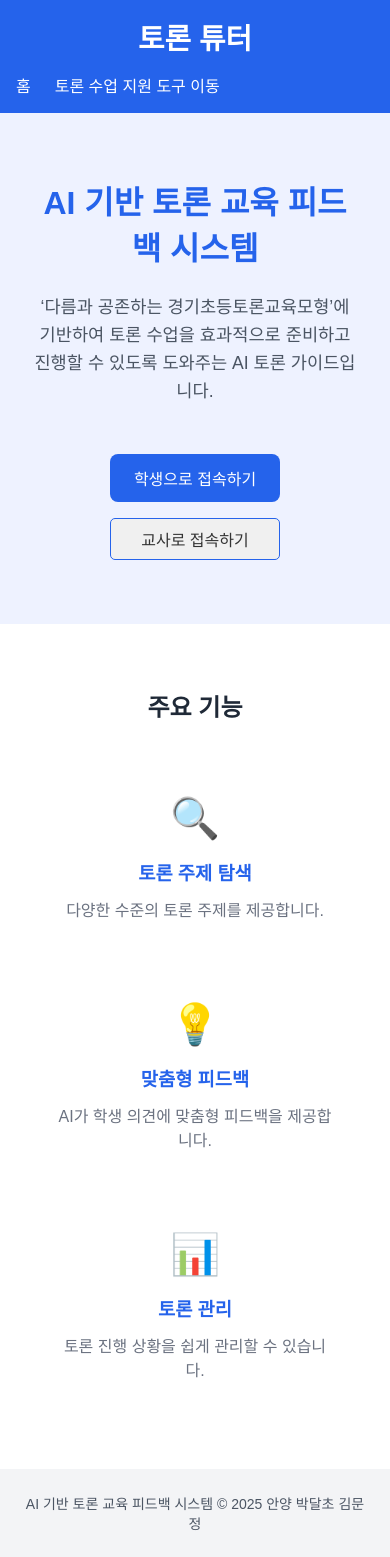
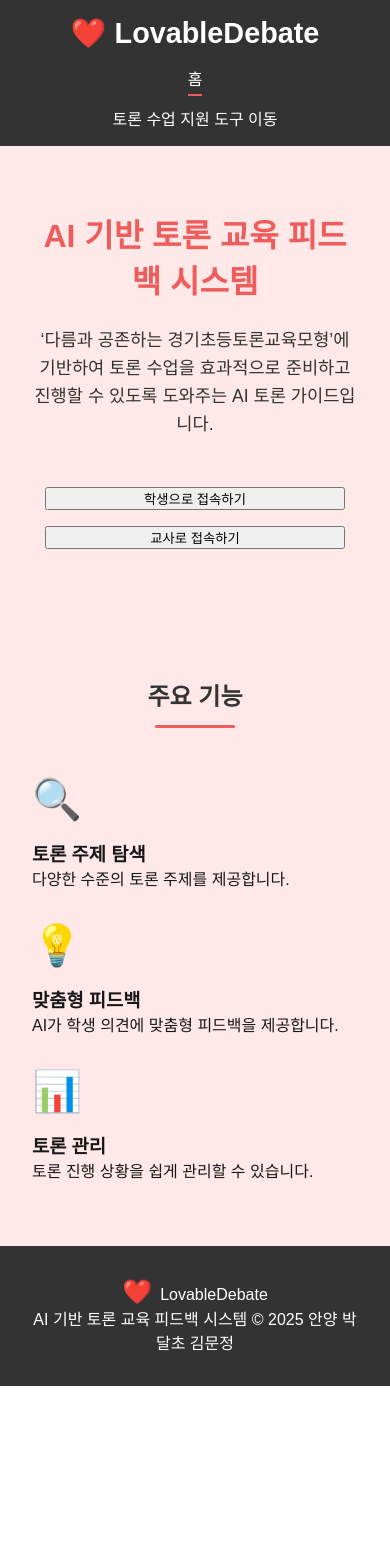
Before and after one commit to reallygood83/lovabledebate25, a Next.js app: page / in a window 390 px wide. After the commit the page ends 1386 px from the top, so only its background shows below. Built offline with nearby package versions, Linux system fonts and the light colour scheme.

Commit message:
학생 접속 부분의 세로줄 스타일 제거 및 UI 개선

```diff
--- a/app/page.js
+++ b/app/page.js
@@ -124,7 +124,7 @@ export default function Home() {
   return (
     <div className={styles.mainContainer}>
       <header className={styles.mainHeader}>
-        <h1 className={styles.mainTitle}>토론 튜터</h1>
+        <h1 className={styles.mainTitle}>LovableDebate</h1>
         <nav className={styles.mainNav}>
           <ul>
             <li><a href="https://lovabledebate25.vercel.app/" className={styles.active}>홈</a></li>
@@ -142,13 +142,13 @@ export default function Home() {
 
           <div className={styles.buttonGroup}>
             <button
-              className={styles.primaryButton}
+              className={`lovable-btn-primary large`}
               onClick={() => setActiveSection('student')}
             >
               학생으로 접속하기
             </button>
             <button
-              className={styles.secondaryButton}
+              className={`lovable-btn-secondary large`}
               onClick={handleTeacherAccess}
             >
               교사로 접속하기
@@ -158,27 +158,26 @@ export default function Home() {
 
         {activeSection === 'student' && (
           <div className={styles.accessSection}>
-            <h2>학생 접속</h2>
+            <h2 className={styles.accessTitle}>학생 접속</h2>
             <div className={styles.studentOptions}>
               <div className={styles.optionCard}>
-                <h3>토론 의견 제출하기</h3>
-                <p>토론에 대한 내 의견을 작성하고 제출합니다.</p>
+                <h3>토론 의견 제출</h3>
+                <p>토론 주제에 대한 의견을 작성하고 제출합니다.</p>
                 <Link href="/submit" className={styles.optionButton}>
-                  의견 제출하기
+                  의견 작성하기
                 </Link>
               </div>
-
               <div className={styles.optionCard}>
-                <h3>좋은 예시 보기</h3>
-                <p>다른 학생들의 우수한 토론 의견을 살펴봅니다.</p>
-                <Link href="/examples" className={styles.optionButton}>
-                  예시 보기
+                <h3>우수 의견 살펴보기</h3>
+                <p>다른 학생들의 우수한 의견을 확인합니다.</p>
+                <Link href="/student/examples" className={styles.optionButton}>
+                  의견 보기
                 </Link>
               </div>
-
               <div className={styles.optionCard}>
-                <h3>피드백 확인하기</h3>
+                <h3>피드백 확인</h3>
                 <p>내 의견에 대한 선생님의 피드백을 확인합니다.</p>
+                <div className={styles.checkFeedback}>
                   <form onSubmit={handleStudentLogin} className={styles.loginForm}>
                     <input
                       type="text"
@@ -198,20 +197,21 @@ export default function Home() {
                       className={error ? `${styles.formInput} ${styles.inputError}` : styles.formInput}
                       disabled={isLoading}
                     />
+                    {error && <p className={styles.errorText}>{error}</p>}
                     <button
                       type="submit"
-                    className={styles.formButton}
+                      className="lovable-btn-primary"
                       disabled={isLoading}
                     >
-                    {isLoading ? '로그인 중...' : '로그인'}
+                      {isLoading ? '로딩 중...' : '피드백 확인하기'}
                     </button>
                   </form>
-                {error && <p className={styles.errorText}>{error}</p>}
+                </div>
               </div>
             </div>
 
             <button
-              className={styles.backButton}
+              className="lovable-link-more"
               onClick={() => setActiveSection(null)}
             >
               뒤로 가기
@@ -221,9 +221,9 @@ export default function Home() {
 
         {activeSection === 'teacher' && (
           <div className={styles.accessSection}>
-            <h2>교사 접속</h2>
+            <h2 className={styles.accessTitle}>교사 접속</h2>
             <div className={styles.teacherAccess}>
-              <div className={styles.loginCard}>
+              <div className="lovable-card">
                 <h3>교사 로그인</h3>
                 <p>교사 계정으로 로그인하여 대시보드에 접속합니다.</p>
                 <form onSubmit={handleTeacherLogin} className={styles.loginForm}>
@@ -248,17 +248,24 @@ export default function Home() {
                   {error && <p className={styles.errorText}>{error}</p>}
                   <button
                     type="submit"
-                    className={styles.formButton}
+                    className="lovable-btn-primary"
                     disabled={isLoading}
                   >
                     {isLoading ? '로그인 중...' : '대시보드 접속하기'}
+                  </button>
+                  <button
+                    type="button"
+                    className={styles.naverLoginButton}
+                    onClick={() => window.alert('네이버 로그인 기능은 추후 제공됩니다.')}
+                  >
+                    네이버 아이디로 로그인
                   </button>
                 </form>
               </div>
             </div>
 
             <button
-              className={styles.backButton}
+              className="lovable-link-more"
               onClick={() => setActiveSection(null)}
             >
               뒤로 가기
@@ -270,17 +277,17 @@ export default function Home() {
           <div className={styles.featuresSection}>
             <h2>주요 기능</h2>
             <div className={styles.featuresList}>
-              <div className={styles.featureItem}>
+              <div className="lovable-card">
                 <div className={styles.featureIcon}>🔍</div>
                 <h3>토론 주제 탐색</h3>
                 <p>다양한 수준의 토론 주제를 제공합니다.</p>
               </div>
-              <div className={styles.featureItem}>
+              <div className="lovable-card">
                 <div className={styles.featureIcon}>💡</div>
                 <h3>맞춤형 피드백</h3>
                 <p>AI가 학생 의견에 맞춤형 피드백을 제공합니다.</p>
               </div>
-              <div className={styles.featureItem}>
+              <div className="lovable-card">
                 <div className={styles.featureIcon}>📊</div>
                 <h3>토론 관리</h3>
                 <p>토론 진행 상황을 쉽게 관리할 수 있습니다.</p>
@@ -291,7 +298,15 @@ export default function Home() {
       </main>
 
       <footer className={styles.mainFooter}>
+        <div className="container">
+          <div className="flex items-center justify-between">
+            <div className="flex items-center">
+              <span style={{ fontSize: '1.5rem', marginRight: '0.5rem' }}>❤️</span>
+              <span>LovableDebate</span>
+            </div>
             <p>AI 기반 토론 교육 피드백 시스템 &copy; 2025 안양 박달초 김문정</p>
+          </div>
+        </div>
       </footer>
     </div>
   );
--- a/app/page.module.css
+++ b/app/page.module.css
@@ -11,7 +11,7 @@
   justify-content: space-between;
   align-items: center;
   padding: 1rem 2rem;
-  background-color: #2563eb;
+  background-color: #333333;
   color: white;
 }
 
@@ -19,6 +19,13 @@
   font-size: 1.8rem;
   font-weight: 700;
   margin: 0;
+  display: flex;
+  align-items: center;
+}
+
+.mainTitle::before {
+  content: '❤️';
+  margin-right: 0.5rem;
 }
 
 .mainNav ul {
@@ -35,6 +42,11 @@
   font-size: 1rem;
   padding: 0.5rem 0;
   position: relative;
+  transition: color 0.2s ease;
+}
+
+.mainNav a:hover {
+  color: #f48484;
 }
 
 .mainNav a.active::after,
@@ -45,7 +57,7 @@
   left: 0;
   width: 100%;
   height: 2px;
-  background-color: white;
+  background-color: #ee5c5c;
 }
 
 /* 메인 컨텐츠 스타일 */
@@ -56,7 +68,7 @@
 
 /* 히어로 섹션 스타일 */
 .heroSection {
-  background-color: #eef2ff;
+  background-color: #ffe8e8;
   padding: 4rem 2rem;
   text-align: center;
   display: flex;
@@ -68,7 +80,7 @@
 .heroTitle {
   font-size: 2.5rem;
   font-weight: bold;
-  color: #2563eb;
+  color: #ee5c5c;
   margin-bottom: 1.5rem;
 }
 
@@ -77,7 +89,7 @@
   max-width: 800px;
   margin: 0 auto 2rem;
   line-height: 1.6;
-  color: #4b5563;
+  color: #333333;
 }
 
 .buttonGroup {
@@ -88,32 +100,40 @@
 
 .primaryButton,
 .secondaryButton {
-  padding: 0.75rem 1.5rem;
+  display: inline-block;
+  padding: 0.875rem 1.75rem;
   border-radius: 0.5rem;
-  font-size: 1rem;
-  font-weight: 500;
+  font-size: 1.125rem;
+  font-weight: 600;
   cursor: pointer;
-  transition: all 0.2s;
+  text-align: center;
+  transition: all 0.3s ease;
+  text-decoration: none;
+  box-shadow: 0 2px 4px rgba(0, 0, 0, 0.1);
 }
 
 .primaryButton {
-  background-color: #2563eb;
+  background-color: #ee5c5c;
   color: white;
   border: none;
 }
 
 .primaryButton:hover {
-  background-color: #1d4ed8;
+  background-color: #d04747;
+  transform: translateY(-2px);
+  box-shadow: 0 4px 8px rgba(0, 0, 0, 0.15);
 }
 
 .secondaryButton {
   background-color: white;
-  color: #2563eb;
-  border: 1px solid #2563eb;
+  color: #ee5c5c;
+  border: 2px solid #ee5c5c;
 }
 
 .secondaryButton:hover {
-  background-color: #eef2ff;
+  background-color: #ffe8e8;
+  transform: translateY(-2px);
+  box-shadow: 0 4px 8px rgba(0, 0, 0, 0.15);
 }
 
 /* 접속 섹션 스타일 */
@@ -123,10 +143,46 @@
   margin: 0 auto;
 }
 
+.accessTitle {
+  text-align: center;
+  margin-bottom: 2rem;
+  color: #333333;
+  position: relative;
+  padding-bottom: 1rem;
+  font-weight: 700;
+  font-size: 1.75rem;
+}
+
+.accessTitle::after {
+  content: '';
+  position: absolute;
+  bottom: 0;
+  left: 50%;
+  transform: translateX(-50%);
+  width: 80px;
+  height: 3px;
+  background-color: #ee5c5c;
+  border-radius: 3px;
+}
+
 .accessSection h2 {
   text-align: center;
   margin-bottom: 2rem;
-  color: #1f2937;
+  color: #333333;
+  position: relative;
+  padding-bottom: 1rem;
+}
+
+.accessSection h2::after {
+  content: '';
+  position: absolute;
+  bottom: 0;
+  left: 50%;
+  transform: translateX(-50%);
+  width: 80px;
+  height: 3px;
+  background-color: #ee5c5c;
+  border-radius: 3px;
 }
 
 /* 학생 옵션 카드 스타일 */
@@ -140,34 +196,38 @@
 .optionCard {
   background-color: white;
   border-radius: 0.5rem;
-  box-shadow: 0 4px 6px -1px rgba(0, 0, 0, 0.1), 0 2px 4px -1px rgba(0, 0, 0, 0.06);
+  box-shadow: 0 4px 6px rgba(0, 0, 0, 0.05);
   padding: 1.5rem;
-  transition: transform 0.2s;
+  transition: transform 0.2s, box-shadow 0.2s, border-color 0.2s;
+  border: 1px solid rgba(238, 92, 92, 0.1);
 }
 
 .optionCard:hover {
   transform: translateY(-5px);
+  box-shadow: 0 10px 15px rgba(0, 0, 0, 0.1);
+  border-color: rgba(238, 92, 92, 0.3);
 }
 
 .optionCard h3 {
-  color: #2563eb;
+  color: #ee5c5c;
   margin-top: 0;
   margin-bottom: 0.75rem;
 }
 
 .optionButton {
   display: inline-block;
-  background-color: #2563eb;
+  background-color: #ee5c5c;
   color: white;
   padding: 0.5rem 1rem;
   border-radius: 0.375rem;
   text-decoration: none;
   margin-top: 1rem;
   font-weight: 500;
+  transition: background-color 0.2s;
 }
 
 .optionButton:hover {
-  background-color: #1d4ed8;
+  background-color: #d04747;
 }
 
 /* 교사 접속 스타일 */
@@ -179,12 +239,13 @@
 .loginCard {
   background-color: white;
   border-radius: 0.5rem;
-  box-shadow: 0 4px 6px -1px rgba(0, 0, 0, 0.1), 0 2px 4px -1px rgba(0, 0, 0, 0.06);
+  box-shadow: 0 4px 6px rgba(0, 0, 0, 0.05);
   padding: 2rem;
+  border: 1px solid rgba(238, 92, 92, 0.1);
 }
 
 .loginCard h3 {
-  color: #2563eb;
+  color: #ee5c5c;
   margin-top: 0;
   margin-bottom: 0.75rem;
 }
@@ -198,15 +259,16 @@
 
 .formInput {
   padding: 0.75rem;
-  border: 1px solid #d1d5db;
+  border: 1px solid #d4d4d4;
   border-radius: 0.375rem;
   font-size: 1rem;
+  transition: border-color 0.2s;
 }
 
 .formInput:focus {
   outline: none;
-  border-color: #2563eb;
-  box-shadow: 0 0 0 2px rgba(59, 130, 246, 0.25);
+  border-color: #ee5c5c;
+  box-shadow: 0 0 0 2px rgba(238, 92, 92, 0.2);
 }
 
 .inputError {
@@ -214,96 +276,123 @@
 }
 
 .formButton {
-  background-color: #2563eb;
+  background-color: #ee5c5c;
   color: white;
-  padding: 0.75rem;
   border: none;
-  border-radius: 0.375rem;
-  font-weight: 500;
+  padding: 0.875rem 1.75rem;
+  border-radius: 0.5rem;
+  font-size: 1.125rem;
+  font-weight: 600;
   cursor: pointer;
-  transition: background-color 0.2s;
+  transition: all 0.3s ease;
+  box-shadow: 0 2px 4px rgba(0, 0, 0, 0.1);
+  width: 100%;
 }
 
 .formButton:hover {
-  background-color: #1d4ed8;
+  background-color: #d04747;
+  transform: translateY(-2px);
+  box-shadow: 0 4px 8px rgba(0, 0, 0, 0.15);
 }
 
 .formButton:disabled {
-  background-color: #93c5fd;
+  background-color: #d4d4d4;
   cursor: not-allowed;
+  transform: none;
+  box-shadow: none;
 }
 
 .errorText {
   color: #ef4444;
   font-size: 0.875rem;
-  margin-top: 0.5rem;
+  margin-top: 0.25rem;
 }
 
 .backButton {
-  display: block;
-  margin: 2rem auto 0;
-  background-color: transparent;
-  border: none;
-  color: #6b7280;
-  cursor: pointer;
-  font-size: 1rem;
-  padding: 0.5rem 1rem;
+  display: inline-flex;
+  align-items: center;
+  color: #333333;
+  text-decoration: none;
+  font-size: 0.875rem;
+  margin-top: 1rem;
+}
+
+.backButton::before {
+  content: '←';
+  margin-right: 0.25rem;
 }
 
 .backButton:hover {
-  color: #1f2937;
-  text-decoration: underline;
+  color: #ee5c5c;
 }
 
-/* 기능 섹션 스타일 */
+/* 특징 섹션 스타일 */
 .featuresSection {
+  background-color: #ffe8e8;
   padding: 4rem 2rem;
-  background-color: white;
 }
 
 .featuresSection h2 {
   text-align: center;
   margin-bottom: 3rem;
-  color: #1f2937;
+  color: #333333;
+  position: relative;
+  padding-bottom: 1rem;
+}
+
+.featuresSection h2::after {
+  content: '';
+  position: absolute;
+  bottom: 0;
+  left: 50%;
+  transform: translateX(-50%);
+  width: 80px;
+  height: 3px;
+  background-color: #ee5c5c;
+  border-radius: 3px;
 }
 
 .featuresList {
   display: grid;
-  grid-template-columns: repeat(auto-fit, minmax(250px, 1fr));
+  grid-template-columns: repeat(auto-fit, minmax(300px, 1fr));
   gap: 2rem;
   max-width: 1200px;
   margin: 0 auto;
 }
 
 .featureItem {
+  background-color: white;
+  padding: 2rem;
+  border-radius: 0.5rem;
   text-align: center;
-  padding: 1.5rem;
+  box-shadow: 0 4px 6px rgba(0, 0, 0, 0.05);
 }
 
 .featureIcon {
+  color: #ee5c5c;
   font-size: 2.5rem;
   margin-bottom: 1rem;
 }
 
 .featureItem h3 {
-  color: #2563eb;
+  color: #ee5c5c;
   margin-bottom: 0.75rem;
 }
 
 .featureItem p {
-  color: #6b7280;
+  color: #555555;
+  line-height: 1.6;
 }
 
 /* 푸터 스타일 */
 .mainFooter {
-  background-color: #f3f4f6;
-  padding: 1.5rem;
+  background-color: #333333;
+  color: white;
+  padding: 2rem;
   text-align: center;
-  color: #4b5563;
-  font-size: 0.875rem;
 }
 
-/* 반응형 디자인 */
+/* 미디어 쿼리 */
 @media (max-width: 768px) {
   .mainHeader {
     flex-direction: column;
@@ -313,136 +402,196 @@
   .mainNav {
     margin-top: 1rem;
     width: 100%;
-    overflow-x: auto;
   }
 
   .mainNav ul {
-    width: max-content;
+    flex-direction: column;
+    align-items: center;
+    gap: 1rem;
   }
 
   .heroTitle {
     font-size: 2rem;
+    text-align: center;
+  }
+
+  .heroText {
+    text-align: center;
   }
 
   .buttonGroup {
     flex-direction: column;
+    width: 100%;
+    max-width: 300px;
+    gap: 1rem;
+  }
+
+  .featuresList {
+    grid-template-columns: 1fr;
+  }
+
+  .grid {
+    grid-template-columns: 1fr;
+    padding: 0 1rem;
+  }
+
+  .card {
+    max-width: 100%;
+  }
+
+  .buttonContainer {
+    flex-direction: column;
+    width: 100%;
+  }
+
+  .button, .secondaryButton, .primaryButton {
+    width: 100%;
   }
 }
 
-/* 기존의 CSS 클래스는 그대로 유지 (삭제하지 않음) */
+/* 태블릿 뷰 */
+@media (min-width: 769px) and (max-width: 1024px) {
+  .studentOptions,
+  .featuresList {
+    grid-template-columns: repeat(2, 1fr);
+  }
+}
+
+/* 데스크톱 뷰 */
+@media (min-width: 1025px) {
+  .studentOptions,
+  .featuresList {
+    grid-width: repeat(3, 1fr);
+  }
+}
+
+/* 추가 스타일 */
 .container {
+  max-width: 1200px;
+  margin: 0 auto;
   padding: 0 1rem;
 }
 
 .header {
-  padding: 4rem 0;
+  background-color: #333333;
+  color: white;
   display: flex;
-  flex-direction: column;
-  justify-content: center;
+  justify-content: space-between;
   align-items: center;
-  text-align: center;
+  padding: 1rem 2rem;
 }
 
 .title {
-  margin: 0 0 1rem;
-  line-height: 1.15;
-  font-size: 2.5rem;
-  color: #333;
+  font-size: 1.8rem;
+  font-weight: 700;
+  margin: 0;
+  display: flex;
+  align-items: center;
+}
+
+.title::before {
+  content: '❤️';
+  margin-right: 0.5rem;
 }
 
 .description {
+  margin: 2rem 0;
   line-height: 1.5;
-  font-size: 1.25rem;
-  color: #666;
+  font-size: 1.1rem;
   max-width: 800px;
-  margin: 0 auto;
 }
 
 .main {
-  min-height: 80vh;
-  padding: 2rem 0;
-  flex: 1;
+  padding: 2rem;
   display: flex;
   flex-direction: column;
-  justify-content: flex-start;
   align-items: center;
+  min-height: calc(100vh - 70px);
 }
 
 .grid {
-  display: flex;
-  flex-wrap: wrap;
-  justify-content: center;
-  max-width: 1200px;
+  display: grid;
+  grid-template-columns: repeat(auto-fill, minmax(300px, 1fr));
   gap: 2rem;
   width: 100%;
-  margin-top: 2rem;
+  max-width: 1200px;
+  margin: 2rem 0;
 }
 
 .card {
+  background-color: white;
+  border-radius: 0.5rem;
   padding: 1.5rem;
-  background: #ffffff;
-  border-radius: 10px;
-  box-shadow: 0 4px 6px rgba(0, 0, 0, 0.1);
-  width: 100%;
-  max-width: 500px;
-  transition: transform 0.15s ease;
+  box-shadow: 0 4px 6px rgba(0, 0, 0, 0.05);
+  transition: transform 0.2s, box-shadow 0.2s;
+  border: 1px solid rgba(238, 92, 92, 0.1);
 }
 
 .card:hover {
   transform: translateY(-5px);
+  box-shadow: 0 10px 15px rgba(0, 0, 0, 0.1);
 }
 
 .card h2 {
-  margin: 0 0 1rem 0;
+  margin-top: 0;
+  margin-bottom: 1rem;
   font-size: 1.5rem;
-  color: #333;
+  color: #ee5c5c;
 }
 
 .buttonContainer {
   display: flex;
   gap: 1rem;
-  margin: 1.5rem 0;
-  flex-wrap: wrap;
+  margin-top: 1.5rem;
+  justify-content: center;
 }
 
 .button, .secondaryButton {
-  padding: 0.5rem 1rem;
-  border-radius: 5px;
-  font-weight: 500;
+  padding: 0.875rem 1.75rem;
+  border-radius: 0.5rem;
+  font-size: 1.125rem;
+  font-weight: 600;
+  cursor: pointer;
+  text-align: center;
   text-decoration: none;
-  text-align: center;
-  transition: background-color 0.3s ease;
+  transition: all 0.3s ease;
+  box-shadow: 0 2px 4px rgba(0, 0, 0, 0.1);
 }
 
 .button {
-  background-color: #0070f3;
+  background-color: #ee5c5c;
   color: white;
+  border: none;
 }
 
 .button:hover {
-  background-color: #0051cc;
+  background-color: #d04747;
+  transform: translateY(-2px);
+  box-shadow: 0 4px 8px rgba(0, 0, 0, 0.15);
 }
 
 .secondaryButton {
-  background-color: #f0f0f0;
-  color: #333;
+  background-color: white;
+  color: #ee5c5c;
+  border: 2px solid #ee5c5c;
 }
 
 .secondaryButton:hover {
-  background-color: #e0e0e0;
+  background-color: #ffe8e8;
+  transform: translateY(-2px);
+  box-shadow: 0 4px 8px rgba(0, 0, 0, 0.15);
 }
 
 .checkFeedback {
-  margin-top: 2rem;
-  padding-top: 1.5rem;
-  border-top: 1px solid #eaeaea;
+  text-align: center;
+  margin: 2rem 0;
+  max-width: 500px;
 }
 
 .checkFeedback h3 {
-  margin-top: 0;
-  margin-bottom: 0.5rem;
-  font-size: 1.2rem;
-  color: #333;
+  color: #ee5c5c;
+  margin-bottom: 1rem;
+  font-size: 1.5rem;
 }
 
 .codeForm {
@@ -450,79 +599,103 @@
   flex-direction: column;
   gap: 1rem;
   margin-top: 1rem;
+  width: 100%;
 }
 
 .input {
-  padding: 0.5rem;
-  border: 1px solid #ccc;
-  border-radius: 5px;
+  padding: 0.75rem;
+  border: 1px solid #d4d4d4;
+  border-radius: 0.375rem;
   font-size: 1rem;
+  width: 100%;
 }
 
 .input:focus {
   outline: none;
-  border-color: #0070f3;
+  border-color: #ee5c5c;
+  box-shadow: 0 0 0 2px rgba(238, 92, 92, 0.2);
 }
 
 .inputError {
-  border-color: #ff0000;
+  border-color: #ef4444;
 }
 
 .error {
-  color: #ff0000;
+  color: #ef4444;
+  font-size: 0.875rem;
   margin-top: 0.5rem;
-  font-size: 0.9rem;
+  text-align: left;
 }
 
 .info {
-  margin-top: 2rem;
-  padding-top: 1.5rem;
-  border-top: 1px solid #eaeaea;
+  background-color: #ffe8e8;
+  padding: 1.5rem;
+  border-radius: 0.5rem;
+  margin: 2rem 0;
 }
 
 .info h3 {
+  color: #ee5c5c;
   margin-top: 0;
-  margin-bottom: 0.5rem;
-  font-size: 1.2rem;
-  color: #333;
+  margin-bottom: 1rem;
+  font-size: 1.25rem;
 }
 
 .info p {
+  color: #333333;
   margin: 0.5rem 0;
-  color: #666;
-  font-size: 0.95rem;
-  line-height: 1.5;
+  line-height: 1.6;
 }
 
 .footer {
-  width: 100%;
-  padding: 2rem 0;
-  border-top: 1px solid #eaeaea;
+  background-color: #333333;
+  color: white;
+  padding: 2rem;
+  text-align: center;
   display: flex;
-  justify-content: center;
+  flex-direction: column;
   align-items: center;
-  background-color: #fafafa;
+  gap: 1rem;
 }
 
 .footer p {
-  color: #666;
+  margin: 0;
 }
 
-@media (max-width: 768px) {
-  .grid {
-    flex-direction: column;
-    align-items: center;
-  }
+.naverLoginButton {
+  background-color: #03c75a;
+  color: white;
+  border: none;
+  padding: 0.875rem 1.75rem;
+  border-radius: 0.5rem;
+  font-size: 1.125rem;
+  font-weight: 600;
+  cursor: pointer;
+  transition: all 0.3s ease;
+  box-shadow: 0 2px 4px rgba(0, 0, 0, 0.1);
+  width: 100%;
+  margin-top: 0.75rem;
+  display: flex;
+  align-items: center;
+  justify-content: center;
+}
 
-  .card {
-    width: 100%;
-  }
+.naverLoginButton:hover {
+  background-color: #02a647;
+  transform: translateY(-2px);
+  box-shadow: 0 4px 8px rgba(0, 0, 0, 0.15);
+}
 
-  .buttonContainer {
-    flex-direction: column;
-  }
+.naverLoginButton:disabled {
+  background-color: #d4d4d4;
+  cursor: not-allowed;
+  transform: none;
+  box-shadow: none;
+}
 
-  .button, .secondaryButton {
-    width: 100%;
-  }
+.naverLoginButton::before {
+  content: 'N';
+  font-weight: bold;
+  margin-right: 0.5rem;
+  font-size: 1.25rem;
 }
```
Lines whose indentation alone changed are shown as unchanged.
